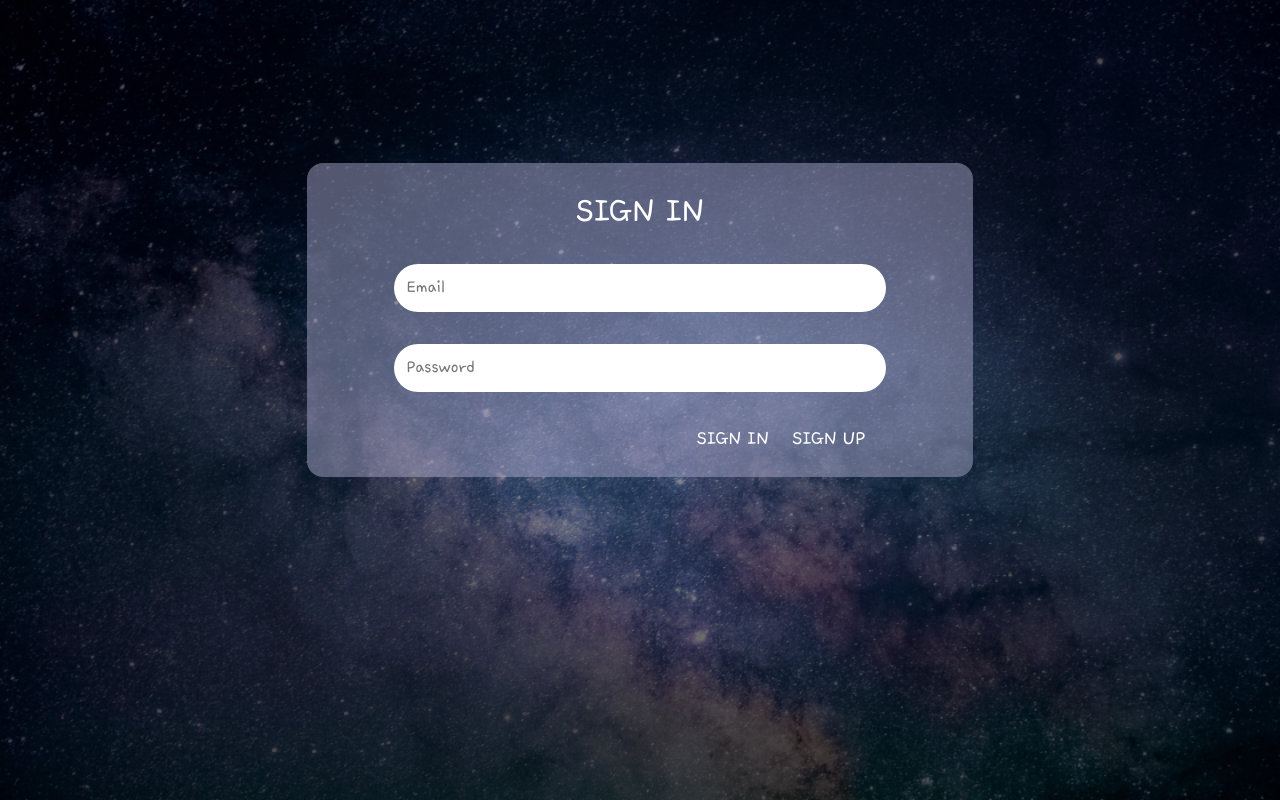
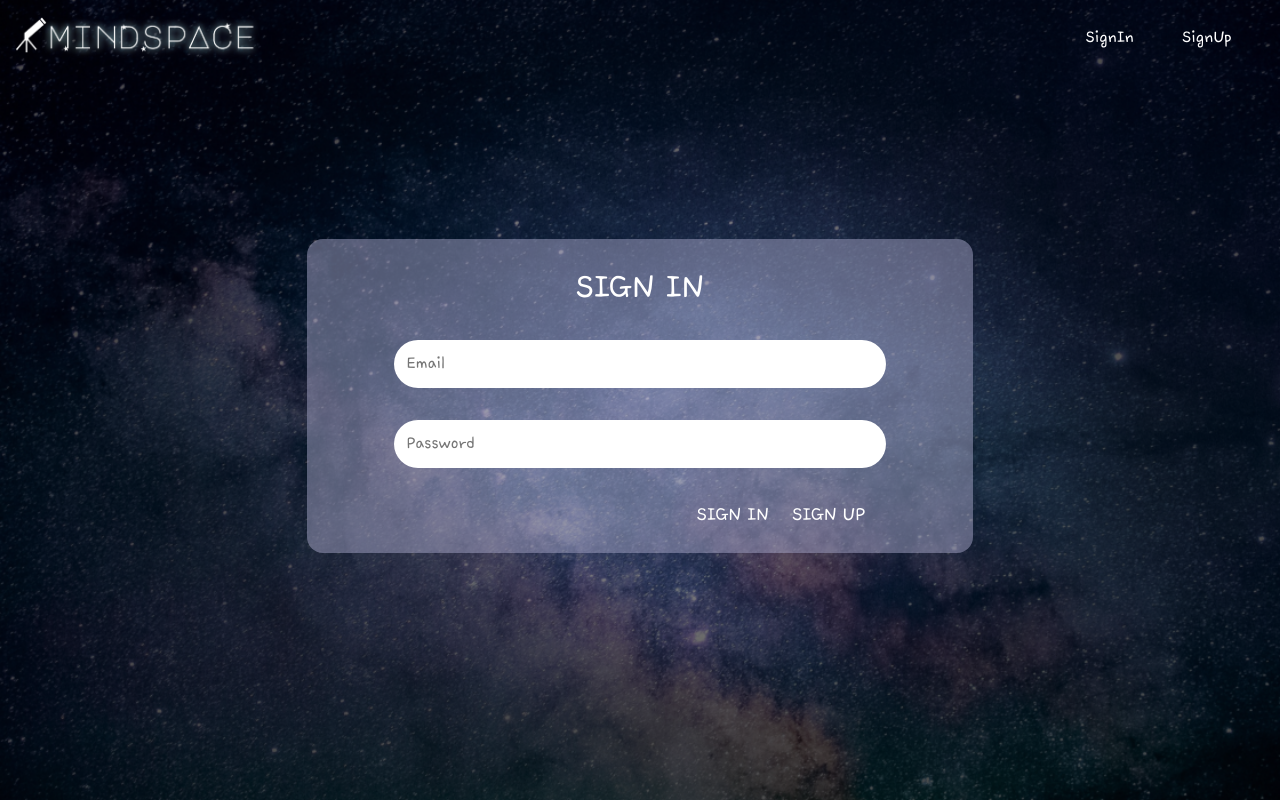
Before and after one commit to techeer-sv/Mindspace, a Next.js app in the folder Mindspace_front_next/: page /signin in a window 1280 px wide. Built offline with nearby package versions, Linux system fonts and the light colour scheme.

Commit message:
feat: 레이아웃 분리 및 Navbar렌더링

```diff
--- /dev/null
+++ b/Mindspace_front_next/app/LayoutProvider.tsx
@@ -0,0 +1,19 @@
+"use client";
+
+import "./globals.scss";
+import Navbar from "./components/Navbar";
+import { usePathname } from "next/navigation";
+
+export default function LayoutProvider({
+  children,
+}: {
+  children: React.ReactNode;
+}) {
+  const pathname = usePathname();
+  return (
+    <>
+      {pathname !== "/" && <Navbar />}
+      {children}
+    </>
+  );
+}
--- a/Mindspace_front_next/app/components/Navbar/index.tsx
+++ b/Mindspace_front_next/app/components/Navbar/index.tsx
@@ -14,7 +14,7 @@ import Image from "next/image";
 
 const Navbar = () => {
   // const [isLoggedIn, setLoggedIn] = useRecoilState(isLoggedInAtom);
-  const isLoggedIn = true; // TODO : 임시로 true로 설정
+  const isLoggedIn = false; // TODO : 임시로 true로 설정
 
   const [isNavExpanded, setIsNavExpanded] = useState(false);
 
--- a/Mindspace_front_next/app/layout.tsx
+++ b/Mindspace_front_next/app/layout.tsx
@@ -1,6 +1,7 @@
 import "./globals.scss";
 import type { Metadata } from "next";
 import { Inter } from "next/font/google";
+import LayoutProvider from "./LayoutProvider";
 
 const inter = Inter({ subsets: ["latin"] });
 
@@ -16,7 +17,9 @@ export default function RootLayout({
 }) {
   return (
     <html lang="en">
-      <body className={inter.className}>{children}</body>
+      <body className={inter.className}>
+        <LayoutProvider>{children}</LayoutProvider>
+      </body>
     </html>
   );
 }
```
